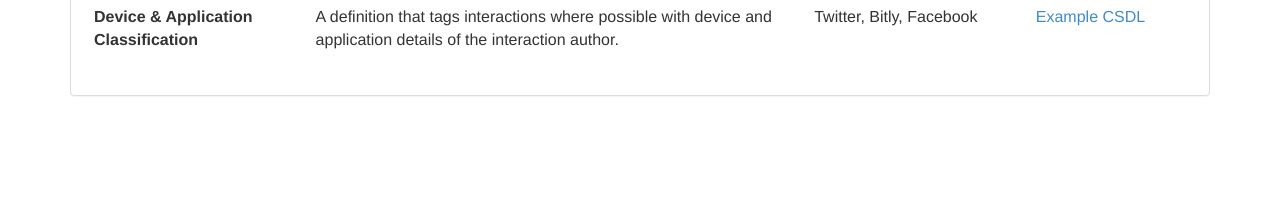
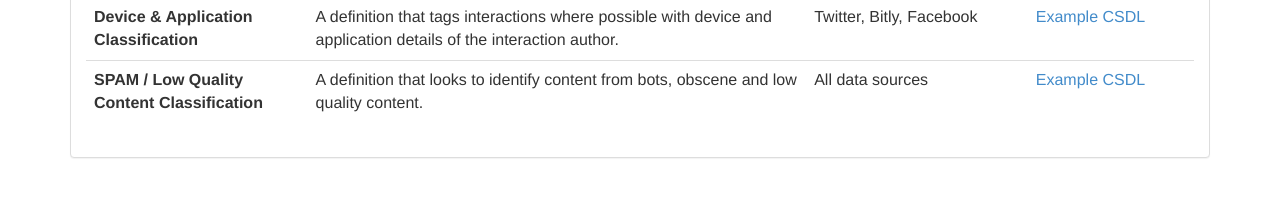
Before and after one commit to MeltwaterArchive/csdl-samples, a plain HTML site: page index.html in a window 1280 px wide. Shown: the part 297-494 px from the top of the page. Drawn offline with Linux system fonts and the light colour scheme.

Commit message:
Added SPAM tagging definition

```diff
--- a/index.html
+++ b/index.html
@@ -30,6 +30,12 @@
 						<td>Twitter, Bitly, Facebook</td>
 						<td><a href="https://github.com/datasift/csdl-samples/blob/master/tagging/device-application-classification.csdl">Example CSDL</a></td>
 					</tr>
+					<tr>
+						<td><strong>SPAM / Low Quality Content Classification</strong></td>
+						<td>A definition that looks to identify content from bots, obscene and low quality content.</td>
+						<td>All data sources</td>
+						<td><a href="https://github.com/datasift/csdl-samples/blob/master/tagging/spam-low-quality-classification.csdl">Example CSDL</a></td>
+					</tr>
 				</table>
 			  </div>
 			</div>
```
